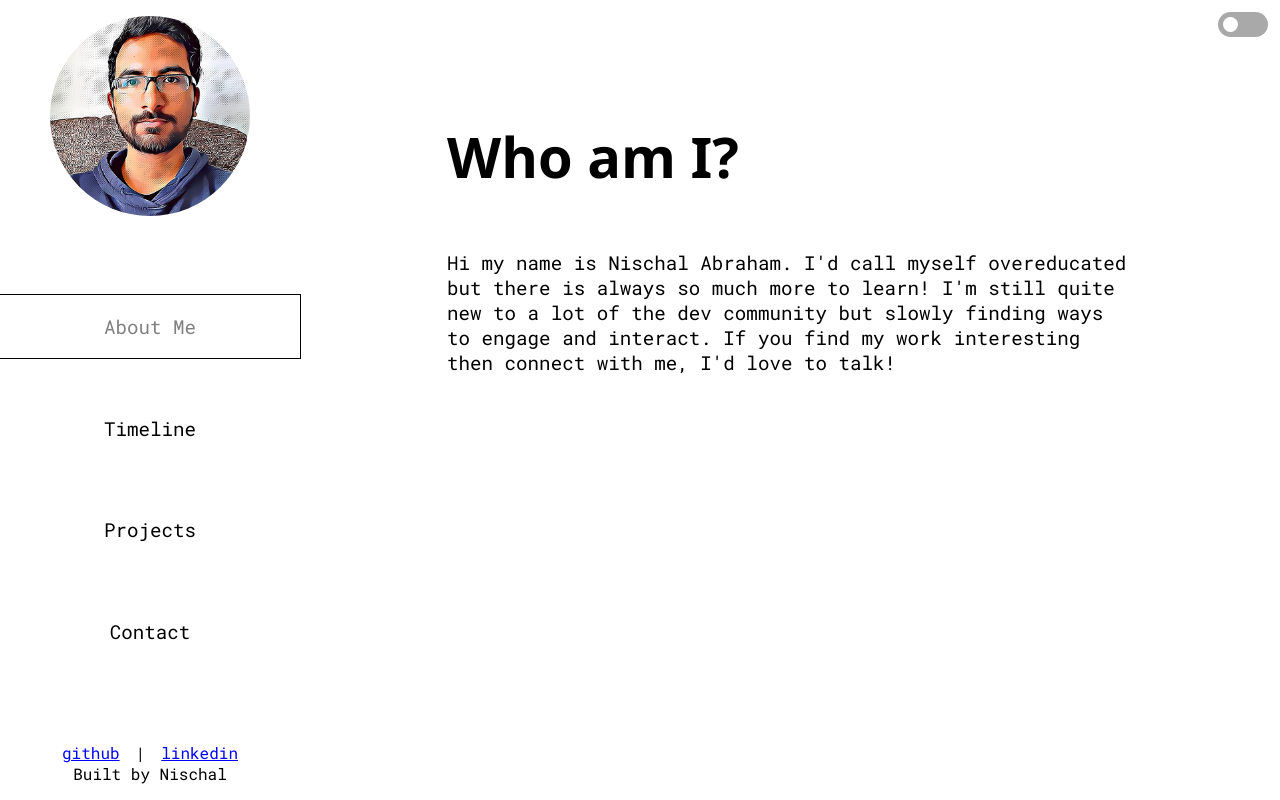
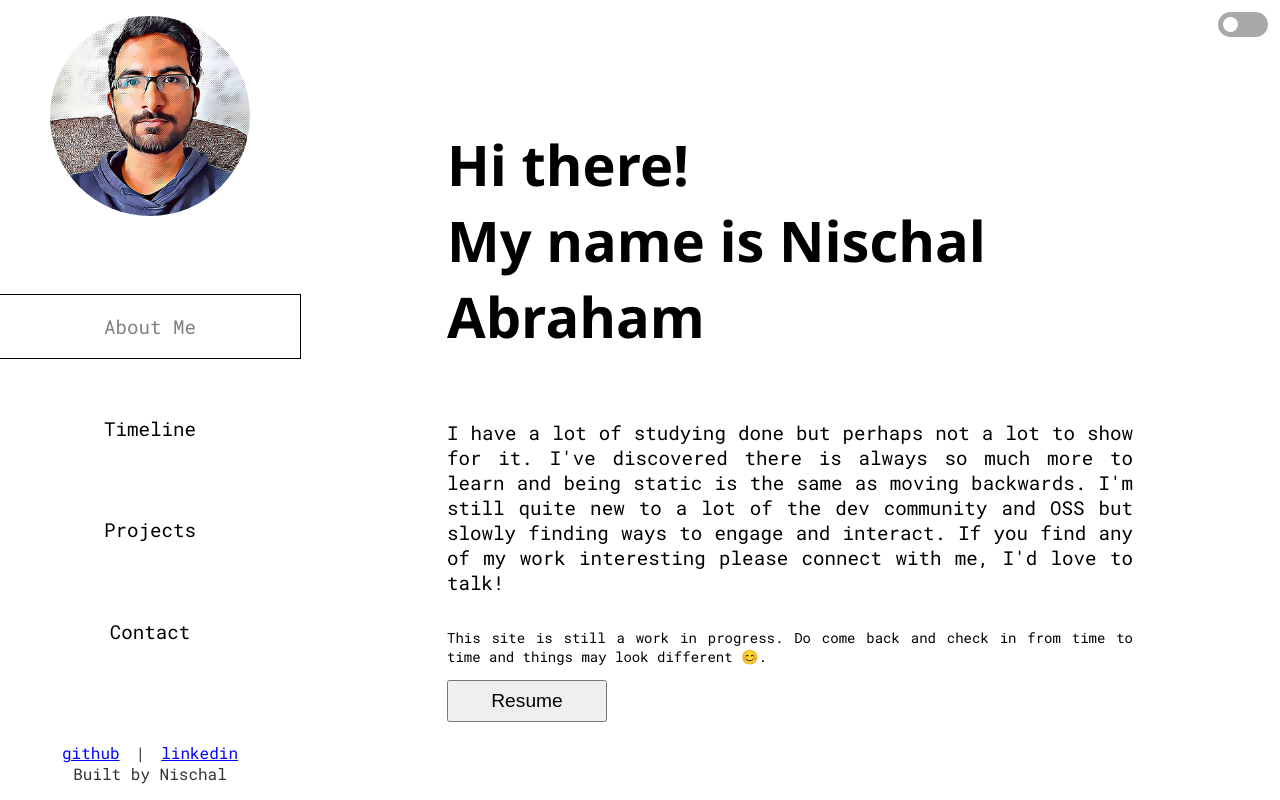
Before and after one commit to unknwnlistener/unknwnlistener.github.io, a React (Create React App) app: page / in a window 1280 px wide. Built offline with nearby package versions, Linux system fonts and the light colour scheme.

Commit message:
:art: Updated About Me
Added Resume download button, Css changes

```diff
--- a/src/components/AboutMe.js
+++ b/src/components/AboutMe.js
@@ -1,19 +1,33 @@
 import React from "react";
 import "../styles/content.css";
+import "../styles/about.css";
+import resume from "../assets/Resume_Nischal_Abraham.pdf";
 
 export const AboutMe = () => {
   return (
     <div className="content-container spacing">
-      <div className="content">
-        <h1>Who am I?</h1>
+      <section className="content">
+        <h1>
+          Hi there!
+          <br /> My name is Nischal Abraham
+        </h1>
         <p className="large-p">
-          Hi my name is <span className="highlight">Nischal Abraham</span>. I'd
-          call myself overeducated but there is always so much more to learn!
-          I'm still quite new to a lot of the dev community but slowly finding
-          ways to engage and interact. If you find my work interesting then
-          connect with me, I'd love to talk!
+          I have a lot of studying done but perhaps not a lot to show for it.
+          I've discovered there is always so much more to learn and being static
+          is the same as moving backwards. I'm still quite new to a lot of the
+          dev community and OSS but slowly finding ways to engage and interact.
+          If you find any of my work interesting please connect with me, I'd
+          love to talk!
+          <br />
         </p>
-      </div>
+        <p>
+          This site is still a work in progress. Do come back and check in from
+          time to time and things may look different 😊.
+        </p>
+        <a href={resume} target="_blank" rel="noreferrer" className="resume">
+          <button>Resume</button>
+        </a>
+      </section>
     </div>
   );
 };
--- a/src/components/ImageContainer.js
+++ b/src/components/ImageContainer.js
@@ -3,10 +3,12 @@
 export const ImageContainer = ({ source, alt, desc, link, title, github }) => {
   return (
     <div className="project-container">
-      <div class="image-container">
-        <img src={source} alt={alt} />
-        <span class="image__desc">{desc}</span>
-      </div>
+      <a href={link} target={link === "#" ? "" : "_blank"} rel="noreferrer">
+        <div class="image-container">
+          <img src={source} alt={alt} />
+          <span class="image__desc">{desc}</span>
+        </div>
+      </a>
 
       <h3 className="project__title">{title}</h3>
       <div className="project__links">
--- /dev/null
+++ b/src/styles/about.css
@@ -0,0 +1,3 @@
+.resume {
+  width: fit-content;
+}
--- a/src/styles/contact.css
+++ b/src/styles/contact.css
@@ -1,8 +1,13 @@
+.contact {
+  align-items: center;
+}
+
 form {
   display: flex;
   flex-flow: column nowrap;
   width: 50%;
   color: black;
+  align-items: center;
 }
 
 .input-container {
@@ -34,8 +39,8 @@
   margin-top: 0;
   top: 0;
   font-size: 0.7rem;
-  background-color: hsl(0, 0%, 50%);
-  width: 100%;
+  background-color: hsla(0, 0%, 0%, 20%);
+  /* width: 100%; */
 }
 
 .input-container textarea {
--- a/src/styles/content.css
+++ b/src/styles/content.css
@@ -26,6 +26,9 @@
   display: flex;
   flex-flow: column nowrap;
 }
+.content p {
+  text-align: justify;
+}
 
 .wip-container {
   color: var(--font-color);
--- a/src/styles/main.css
+++ b/src/styles/main.css
@@ -1,17 +1,26 @@
 :root {
-  --black: #000;
-  --white: #fff;
+  --black: hsl(0, 0%, 0%);
+  --white: hsl(0, 0%, 100%);
   --blue: blue;
   --cyan: cyan;
 
-  --font-color: var(--black);
-  --bg-color: var(--white);
+  --color-sat: 0%;
+  --color-hue: 0;
 
-  --footer-color: var(--black);
+  --color-100: hsl(var(--color-hue), var(--color-sat), 10%);
+  --color-200: hsl(var(--color-hue), var(--color-sat), 20%);
+  --color-300: hsl(var(--color-hue), var(--color-sat), 40%);
+  --color-400: hsl(var(--color-hue), var(--color-sat), 70%);
+  --color-500: hsl(var(--color-hue), var(--color-sat), 90%);
+
+  --font-color: var(var(--color-100));
+  --bg-color: var(var(--color-500));
+
+  --footer-color: var(--color-200);
 
   --link-color: var(--blue);
 
-  --gray-100: hsl(0, 0%, 50%);
+  --gray-100: var(--color-300);
 
   --mono-font: "Roboto Mono", "Courier New", Courier, monospace;
 }
@@ -24,6 +33,9 @@
 
   --footer-color: var(--black);
   --link-color: var(--cyan);
+}
+* {
+  box-sizing: border-box;
 }
 
 body {
@@ -72,7 +84,12 @@
 
 button {
   cursor: pointer;
-  color: var(--font-color);
+  padding: 0.5rem;
+  width: 10rem;
+  font-size: 1.2rem;
+}
+button:disabled {
+  cursor: default;
 }
 
 /* Toggle button css */
--- a/src/styles/nav.css
+++ b/src/styles/nav.css
@@ -40,10 +40,12 @@
 
 .item-list button {
   padding: 1em;
-  background-color: var(--white);
+  color: var(--font-color);
+  background-color: var(--bg-color);
   border: none;
   margin: 1em 0;
   font-size: 1.2rem;
+  width: 100%;
 }
 
 .item-list__button:hover {
```
Also changed, not shown: 2 other files (tests, documents, lock files or other folders).
